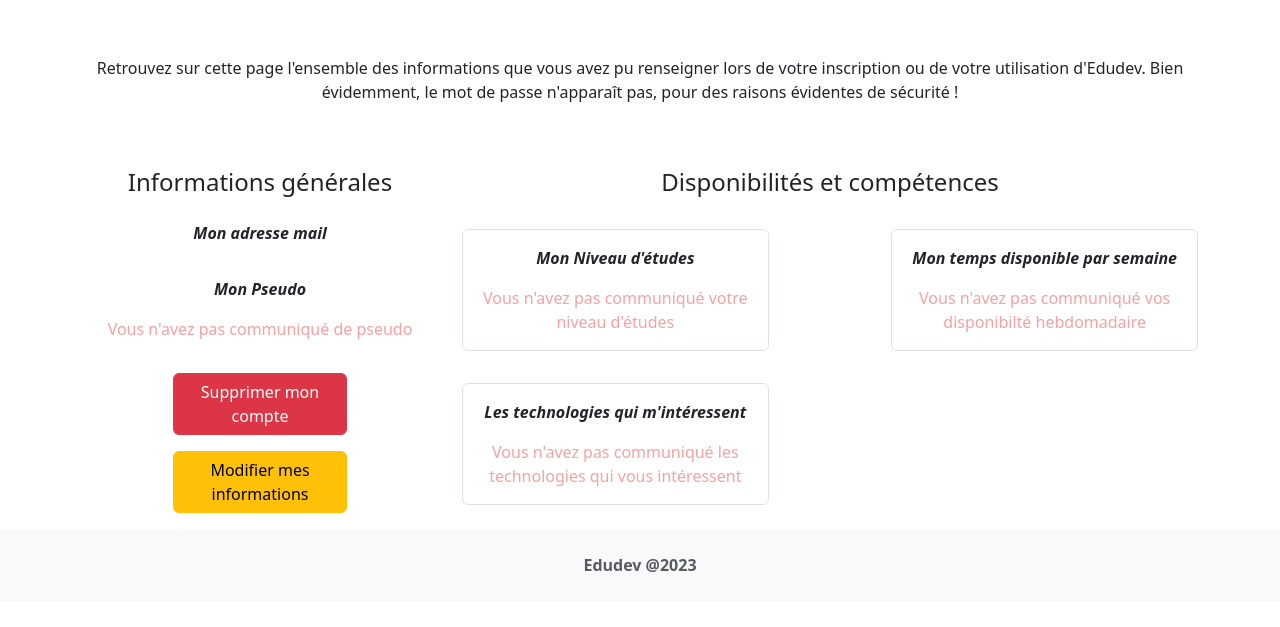
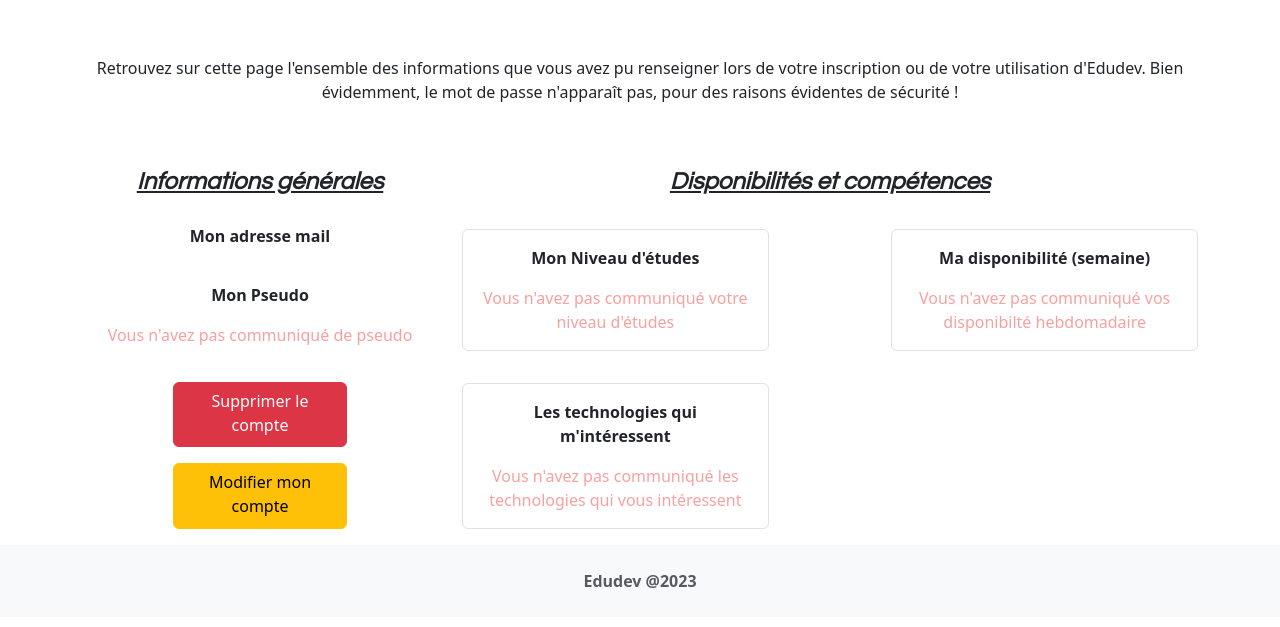
Before and after one commit to dylanejosse/edudev, a Symfony app: template templates/current_user/index.html.twig in a window 1280 px wide. Shown: the part 173-800 px from the top of the page. Run offline with Twig, Linux system fonts and the light colour scheme; the template is opened without the code that fills it, so the values that code supplies are empty; some libraries are stand-ins or nearby versions.

Commit message:
Style modifications user_informations

```diff
--- a/public/css/style.css
+++ b/public/css/style.css
@@ -310,6 +310,15 @@ h2
 
 /* My informations page */
 
+.informations-profile
+{
+    font-family: 'Questrial', 'sans-serif';
+    font-size: 1.5rem;
+    font-style: italic;
+    font-weight: bold;
+    text-decoration: underline;
+}
+
 .missing-information
 {
     color: rgb(249, 160, 160);
--- a/templates/current_user/index.html.twig
+++ b/templates/current_user/index.html.twig
@@ -19,18 +19,18 @@
 
             {# General Informations section #}
 
-            <section class="d-flex flex-wrap col-12 col-md-4 p-3 mb-3 m-md-0">
+            <section class="d-flex flex-wrap col-12 col-md-4 p-3 m-0">
 
-                <h2 class="text-center col-12">Informations générales</h2>
+                <h2 class="informations-profile text-center col-12">Informations générales</h2>
 
                 <div class="text-center mt-3 col-12">
-                    <p class="fw-bold fst-italic">Mon adresse mail</p>
+                    <p class="fw-bold">Mon adresse mail</p>
                     <p>{{ currentUser.email }}</p>
                 </div>
 
                 <div class="text-center my-3 col-12">
 
-                    <p class="fw-bold fst-italic">Mon Pseudo</p>
+                    <p class="fw-bold">Mon Pseudo</p>
                     {% if currentUser.username == false %}
                     <p class="missing-information">Vous n'avez pas communiqué de pseudo</p>
                     {% else %}
@@ -39,26 +39,26 @@
 
                 </div>
 
-                <div class="col-12 d-flex justify-content-center mb-3">
-                    <a class="col-6 btn btn-danger" href="{{ path("app_current_user_delete")}}">Supprimer mon compte</a>
+                <div class="col-12 d-none d-md-flex justify-content-center mb-3">
+                    <a class="col-6 btn btn-danger" href="{{ path("app_current_user_delete")}}">Supprimer le compte</a>
                 </div>
 
-                <div class="col-12 d-flex justify-content-center">
-                    <a class="col-6 btn btn-warning" href="{{ path("app_current_user_edit")}}">Modifier mes informations</a>
+                <div class="col-12 d-none d-md-flex d-flex justify-content-center">
+                    <a class="col-6 btn btn-warning" href="{{ path("app_current_user_edit")}}">Modifier mon compte</a>
                 </div>
 
             </section>
 
             {# Disponibility and Skills #}
 
-            <section class="col-12 col-md-8">
+            <section class="col-12 col-md-8 mb-3 m-md-0">
 
-                    <h2 class="col-12 m-0 text-center p-3">Disponibilités et compétences</h2>
+                    <h2 class="informations-profile col-12 m-0 text-center p-3">Disponibilités et compétences</h2>
 
                     <div class="col-12 d-flex flex-wrap align-items-start justify-content-md-between">
 
                     <div class="text-center my-3 col-12 col-md-5 border rounded p-3">
-                        <p class="fw-bold fst-italic">Mon Niveau d'études</p>
+                        <p class="fw-bold">Mon Niveau d'études</p>
 
                         {% if currentUser.studyLevel == false %}
                         <p class="missing-information m-0">Vous n'avez pas communiqué votre niveau d'études</p>
@@ -68,7 +68,7 @@
                         </div>
 
                     <div class="text-center my-3 col-12 col-md-5 border rounded p-3">
-                        <p class="fw-bold fst-italic">Mon temps disponible par semaine</p>
+                        <p class="fw-bold">Ma disponibilité (semaine)</p>
 
                         {% if currentUser.timeAvailableWeek == false %}
                         <p class="missing-information m-0">Vous n'avez pas communiqué vos disponibilté hebdomadaire</p>
@@ -78,7 +78,7 @@
                     </div>
 
                     <div class="text-center my-3 col-12 col-md-5 border rounded p-3">
-                        <p class="fw-bold fst-italic">Les technologies qui m'intéressent</p>
+                        <p class="fw-bold">Les technologies qui m'intéressent</p>
 
                         {# Verification if a technologie is specified by the user #}
                         {% if currentUser.technologies|length > 0 %}
@@ -95,6 +95,14 @@
 
             </section>
 
+            <div class="col-12 d-flex d-md-none justify-content-center mb-3">
+                <a class="col-6 btn btn-danger" href="{{ path("app_current_user_delete")}}">Supprimer mon compte</a>
+            </div>
+
+            <div class="col-12 d-flex d-md-none d-flex justify-content-center">
+                <a class="col-6 btn btn-warning" href="{{ path("app_current_user_edit")}}">Modifier mes informations</a>
+            </div>
+
         </div>
 
     </div>
```
